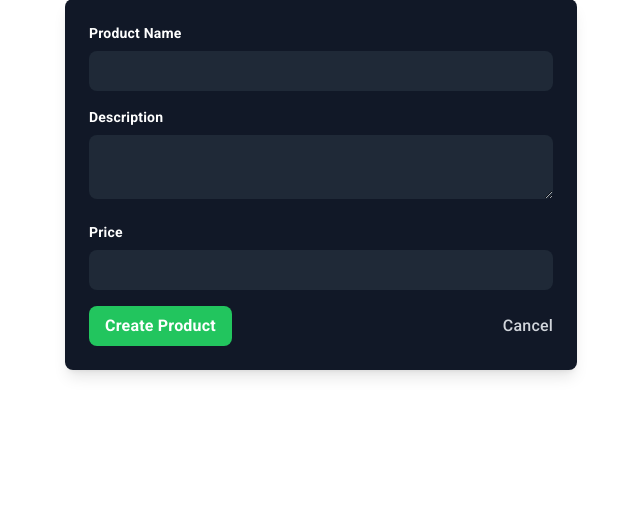
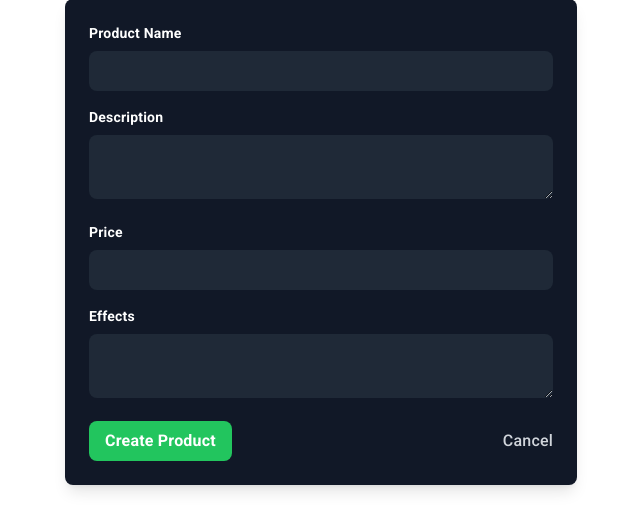
Before and after one commit to rigelia/pbp-2, a Django app: page /create/ in a window 1280 px wide. Shown: the part 209-740 px from the top of the page, without its empty margins (319-959 px from the left). Run offline with Django 5.2, Linux system fonts and the light colour scheme; some libraries are stand-ins or nearby versions.

Commit message:
fixed create products

```diff
--- a/main/templates/create_product_entry.html
+++ b/main/templates/create_product_entry.html
@@ -2,40 +2,62 @@
 {% block content %}
 <div class="container mx-auto mt-10">
     <!-- Sticky Bar -->
-    <div class="sticky-bar flex justify-between items-center px-4 py-2 bg-gray-900">
+    <div
+        class="sticky-bar flex justify-between items-center px-4 py-2 bg-gray-900">
         <div class="flex-1 flex justify-left">
             <h1 class="font-bold text-white">Shopkeeper</h1>
         </div>
         <div class="flex items-center space-x-4">
             <h1 class="font-bold text-white">Welcome, {{ user.username }}</h1>
             <div class="flex rounded-md items-center bg-indigo-600 py-2 px-4">
-                <a href="{% url 'main:logout' %}" class="text-white font-bold hover:underline">Logout</a>
+                <a href="{% url 'main:logout' %}"
+                    class="text-white font-bold hover:underline">Logout</a>
             </div>
         </div>
     </div>
 
     <!-- Create Product Form -->
-    <h1 class="text-4xl font-bold text-white text-center mb-8 mt-10">Create New Product</h1>
+    <h1 class="text-4xl font-bold text-white text-center mb-8 mt-10">Create New
+        Product</h1>
     <div class="bg-gray-900 p-6 rounded-lg shadow-lg max-w-lg mx-auto">
         <form method="POST" action="{% url 'main:create_product' %}">
             {% csrf_token %}
             <div class="mb-4">
-                <label class="block text-white text-sm font-bold mb-2" for="name">Product Name</label>
-                <input class="w-full p-2 rounded-lg bg-gray-800 text-white focus:outline-none" type="text" name="name" id="name" required>
+                <label class="block text-white text-sm font-bold mb-2"
+                    for="name">Product Name</label>
+                <input
+                    class="w-full p-2 rounded-lg bg-gray-800 text-white focus:outline-none"
+                    type="text" name="name" id="name" required>
             </div>
             <div class="mb-4">
-                <label class="block text-white text-sm font-bold mb-2" for="description">Description</label>
-                <textarea class="w-full p-2 rounded-lg bg-gray-800 text-white focus:outline-none" name="description" id="description" required></textarea>
+                <label class="block text-white text-sm font-bold mb-2"
+                    for="description">Description</label>
+                <textarea
+                    class="w-full p-2 rounded-lg bg-gray-800 text-white focus:outline-none"
+                    name="description" id="description" required></textarea>
             </div>
             <div class="mb-4">
-                <label class="block text-white text-sm font-bold mb-2" for="price">Price</label>
-                <input class="w-full p-2 rounded-lg bg-gray-800 text-white focus:outline-none" type="number" name="price" id="price" step="0.01" min="0" required>
+                <label class="block text-white text-sm font-bold mb-2"
+                    for="price">Price</label>
+                <input
+                    class="w-full p-2 rounded-lg bg-gray-800 text-white focus:outline-none"
+                    type="number" name="price" id="price" step="0.01" min="0"
+                    required>
+            </div>
+            <div class="mb-4">
+                <label class="block text-white text-sm font-bold mb-2"
+                    for="effects">Effects</label>
+                <textarea
+                    class="w-full p-2 rounded-lg bg-gray-800 text-white focus:outline-none"
+                    name="effects" id="effects" required></textarea>
             </div>
             <div class="flex justify-between items-center">
-                <button type="submit" class="bg-green-500 hover:bg-green-600 text-white font-bold py-2 px-4 rounded-lg">
-                    Create Product
-                </button>
-                <a href="{% url 'main:show_main' %}" class="text-gray-300 hover:text-gray-500">Cancel</a>
+                <button type="submit"
+                    class="bg-green-500 hover:bg-green-600 text-white font-bold py-2 px-4 rounded-lg"
+                    onclick="console.log('Form submitted')">Create
+                    Product</button>
+                <a href="{% url 'main:show_main' %}"
+                    class="text-gray-300 hover:text-gray-500">Cancel</a>
             </div>
         </form>
     </div>
--- a/main/views.py
+++ b/main/views.py
@@ -33,7 +33,7 @@ def create_product(request):
         product_entry = form.save(commit=False)
         product_entry.user = request.user
         product_entry.save()
-        return redirect("main:show_main")
+        return HttpResponseRedirect(reverse("main:show_main"))
 
     context = {"form": form}
     return render(request, "create_product_entry.html", context)
```
